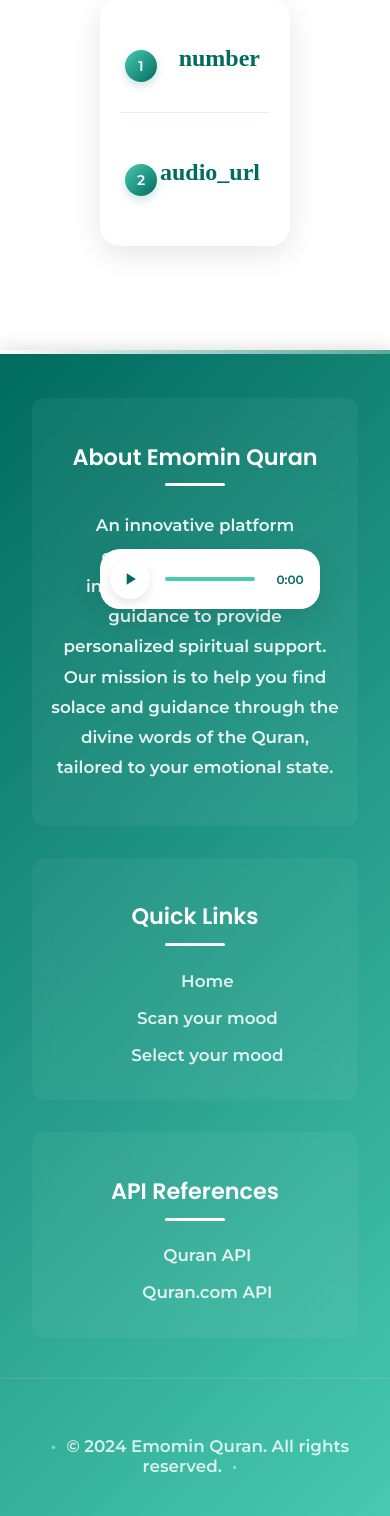
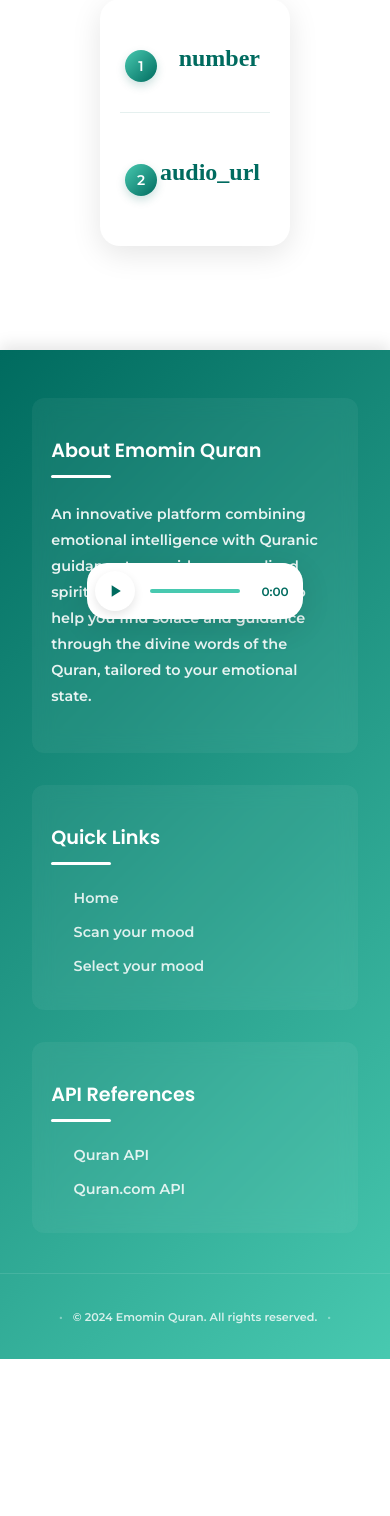
Before and after one commit to SheikhAmmar2004/EMOMIN-QURAN, a Flask app: page /surah/1 in a window 390 px wide. Shown: the part 215-1731 px from the top of the page. After the commit the page ends 1574 px from the top, so only its background shows below. Run offline with Flask 3, Linux system fonts and the light colour scheme; data that the repository does not hold is empty; some web fonts are replaced.

Commit message:
Fixed Responsiveness

```diff
--- a/static/css/emotion.css
+++ b/static/css/emotion.css
@@ -47,8 +47,8 @@ body, html {
 }
 
 #videoContainer {
-  width: 640px;
-  height: 480px;
+  width: 540px;
+  height: 380px;
   border: 3px solid #006B5F;
   border-radius: 10px;
   overflow: hidden;
--- a/static/css/style.css
+++ b/static/css/style.css
@@ -140,9 +140,14 @@ html {
     grid-template-columns: repeat(5, 1fr);
   }
 }
-@media(max-width:480px){
+@media(max-width:768px){
   .surahs-grid {
     grid-template-columns: repeat(2, 1fr);
+  }
+}
+@media(max-width:374px){
+  .surahs-grid {
+    grid-template-columns: repeat(1, 1fr);
   }
 }
 
@@ -229,29 +234,10 @@ html {
   background: linear-gradient(135deg, #006B5F 0%, #48C9B0 100%);
   color: white;
   padding: 4rem 0 2rem;
-  margin-top: auto;
-  position: relative;
-  overflow: hidden;
-  box-shadow: 0 -5px 15px rgba(0, 0, 0, 0.1);
-}
-.footer {
-  background: linear-gradient(135deg, #006B5F 0%, #48C9B0 100%);
-  color: white;
-  padding: 4rem 0 2rem;
   margin-top: 4rem;
   position: relative;
   overflow: hidden;
   box-shadow: 0 -5px 15px rgba(0, 0, 0, 0.1);
-}
-
-.footer::before {
-  content: '';
-  position: absolute;
-  top: 0;
-  left: 0;
-  right: 0;
-  height: 4px;
-  background: linear-gradient(90deg, #fff 0%, rgba(255, 255, 255, 0.3) 100%);
 }
 
 .footer-content {
@@ -280,7 +266,7 @@ html {
 
 .footer-section h3 {
   font-family: 'Poppins', sans-serif;
-  font-size: 1.4rem;
+  font-size: 1.2rem;
   font-weight: 600;
   margin-bottom: 1.5rem;
   position: relative;
@@ -307,7 +293,7 @@ html {
 .footer-section p {
   color: rgba(255, 255, 255, 0.9);
   line-height: 1.8;
-  font-size: 1.05rem;
+  font-size: 0.9rem;
   margin-bottom: 1.5rem;
 }
 
@@ -328,7 +314,7 @@ html {
 .footer-links a {
   color: rgba(255, 255, 255, 0.85);
   text-decoration: none;
-  font-size: 1.05rem;
+  font-size: 0.9rem;
   display: flex;
   align-items: center;
   transition: color 0.3s ease;
@@ -353,10 +339,10 @@ html {
 
 .footer-bottom {
   text-align: center;
-  padding-top: 2.5rem;
+  padding-top: 1.5rem;
   margin-top: 2.5rem;
   border-top: 1px solid rgba(255, 255, 255, 0.1);
-  font-size: 1.05rem;
+  font-size: 0.7rem;
   color: rgba(255, 255, 255, 0.8);
 }
 
@@ -383,22 +369,14 @@ html {
   }
 
   .footer-section {
-    text-align: center;
     padding: 1.2rem;
   }
 
-  .footer-section h3::after {
-    left: 50%;
-    transform: translateX(-50%);
-  }
 
   .footer-links li:hover {
     transform: translateX(0) translateY(-2px);
   }
 
-  .footer-links a {
-    justify-content: center;
-  }
 }
 
 @media (min-width: 769px) {
@@ -497,13 +475,13 @@ html {
   width: 100%;
 }
 
+
 .search-input {
   width: 100%;
-  padding: 12px 20px;
+  padding: 12px 20px 12px 40px; /* Add padding to the left to accommodate the icon */
   border: 2px solid #006B5F;
   border-radius: 25px;
   font-size: 16px;
-  transition: all 0.3s ease;
   background-color: white;
   color: #333;
   box-sizing: border-box;
@@ -516,6 +494,14 @@ html {
 
 .search-input::placeholder {
   color: #999;
+}
+.search-icon {
+  position: absolute;
+  left: 12px; /* Adjust the icon’s position */
+  top: 50%;
+  transform: translateY(-50%);
+  width: 20px; /* Adjust size if needed */
+  height: 20px;
 }
 
 .search-suggestions {
@@ -530,7 +516,7 @@ html {
   overflow-y: auto;
   z-index: 1000;
   display: none;
-  -webkit-overflow-scrolling: touch; /* Smooth scrolling on iOS */
+  -webkit-overflow-scrolling: touch;
 }
 
 .suggestion-item {
@@ -625,7 +611,6 @@ html {
   }
 
   .search-input {
-    padding: 10px 15px;
     font-size: 15px;
   }
 
@@ -637,12 +622,10 @@ html {
 @media (max-width: 480px) {
   .search-container {
     max-width: 100%;
-    padding: 0 12px;
     margin-bottom: 15px;
   }
 
   .search-input {
-    padding: 8px 12px;
     font-size: 14px;
   }
 
--- a/static/css/surah.css
+++ b/static/css/surah.css
@@ -48,23 +48,23 @@ body, html {
     background: white;
     border-radius: 20px;
     border: none;
-    padding: 15px;
+    padding: 8px;
     display: flex;
     align-items: center;
     box-shadow: 0 8px 30px rgba(0, 0, 0, 0.1);
     gap: 15px;
     width: 200px;
     position: fixed; /* Fixed position for scrolling */
-    bottom: 300px; /* Position at the bottom */
-    left: 91%; /* Center horizontally */
+    bottom: 10px; /* Position at the bottom */
+    left: 50%; /* Center horizontally */
     transform: translateX(-50%); /* Center alignment */
     z-index: 1000; /* Ensure it stays above other elements */
 }
 
 
 .play-button {
-    width: 50px;
-    height: 50px;
+    width: 40px;
+    height: 40px;
     border-radius: 50%;
     background: white;
     border: none;
@@ -244,15 +244,6 @@ body, html {
 
     }
 
-    .audio-player {
-        margin: 20px 15px;
-        padding: 10px;
-
-        left:50%;
-        bottom:0px;
-
-    }
-
     .play-button {
         width: 40px;
         height: 40px;
@@ -314,26 +305,11 @@ body, html {
     .banner-image2{
         width: 50%;
     }
-    .audio-player{
-        left:50%;
-        bottom:0px;
-    }
+
 }
 @media (max-width: 390px) {
     .surah-title {
         font-size: 1.375rem;
         padding-left: 0;
      }
-
-    .audio-player{
-        left:50%;
-        bottom:0px;
-    }
-
 }
-@media(max-width:1280px){
-    .audio-player{
-        left:50%;
-        bottom:0px;
-    }
-}
--- a/templates/detect_emotion.html
+++ b/templates/detect_emotion.html
@@ -6,7 +6,7 @@
 
 {% block content %}
 <div class="emotion-container">
-    <h2 class="detect_emotions-heading">Detecting Emotion</h2>
+    <h2 class="detect_emotions-heading" id="detectEmotionHeading">Detecting Emotion</h2>
     <div id="statusMessage" class="status-message info"></div>
 
     <div id="videoContainer">
--- a/templates/index.html
+++ b/templates/index.html
@@ -6,6 +6,7 @@
     <div class="search-container">
         <div class="search-wrapper">
             <input type="text" id="surahSearch" placeholder="Search surah by name..." class="search-input">
+            <img src="{{ url_for('static', filename='images/searchicon.png') }}" alt="Search Icon" class="search-icon">
             <div id="searchSuggestions" class="search-suggestions"></div>
         </div>
     </div>
```
Also changed, not shown: static/css/select_emotion.css (+19 -44 lines), static/js/emotion.js (+10 -1 lines), static/images/searchicon.png (added).
